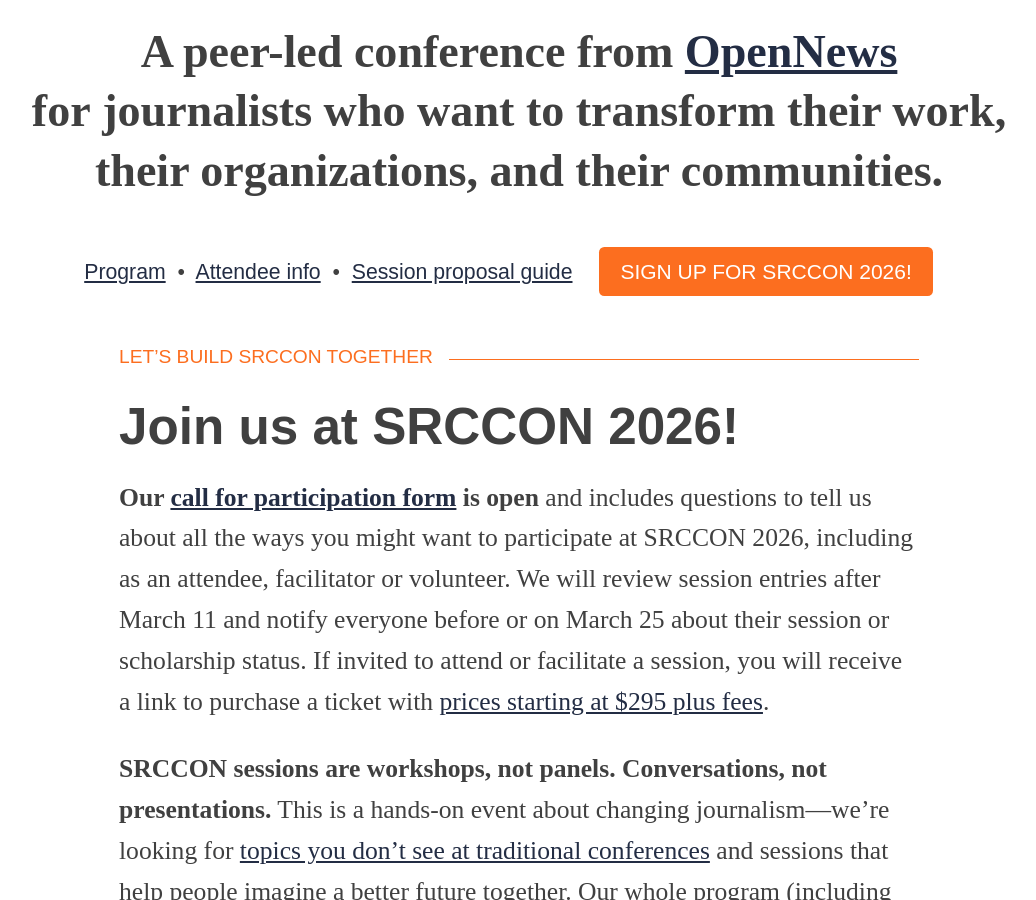
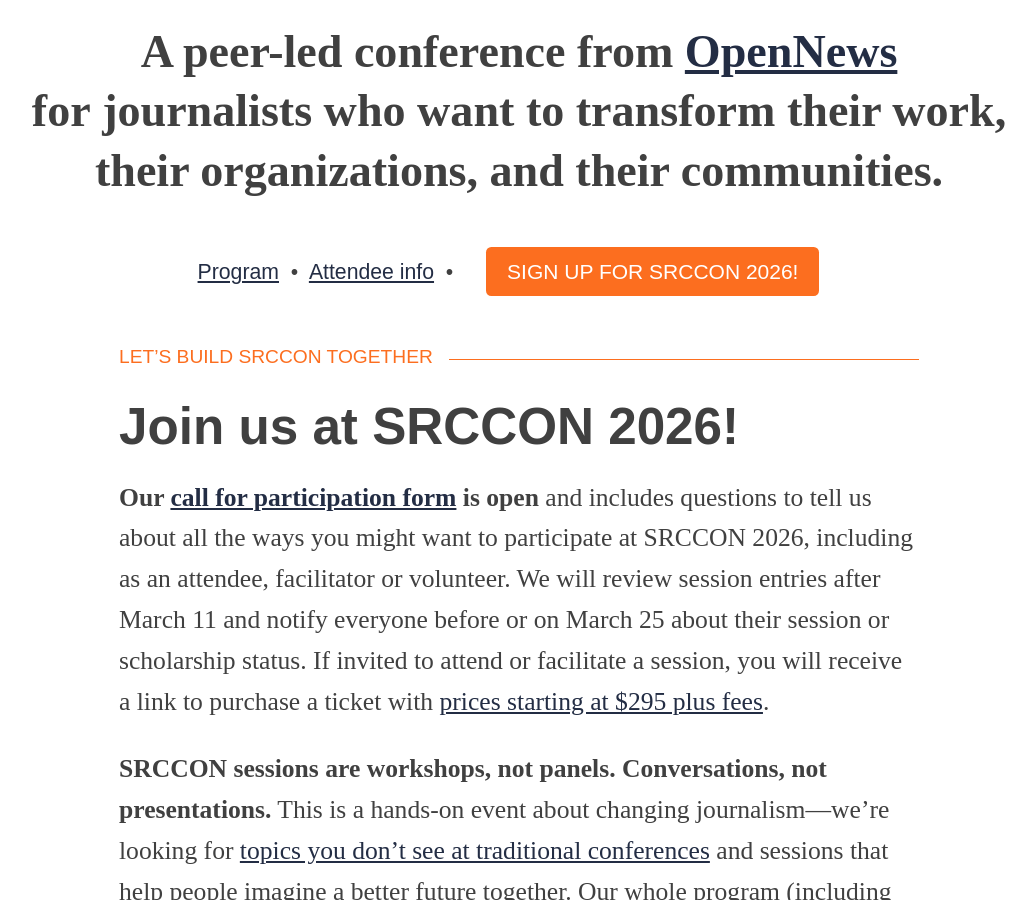
Before and after one commit to OpenNews/srccon-2026, a Jekyll site: the page built from homepage.md, in a window 1280 px wide and 900 px high, scrolled down 548 px. Shown: the whole window, without its empty margins (121-1157 px from the left). Built offline with Jekyll 4.4.1, drawn with Linux system fonts in a browser that asks for light colours; some web fonts are replaced.

Commit message:
removed session proposal guide from nav bar

```diff
--- a/_layouts/simple_layout.html
+++ b/_layouts/simple_layout.html
@@ -32,7 +32,7 @@
           <a href="/program/">Program</a> &nbsp;&bull;&nbsp;
           <a href="/attendees/">Attendee info</a> &nbsp;&bull;&nbsp; {% if page.schedule_live ==
           true %}<a href="/schedule/">Schedule</a> &nbsp;&bull;&nbsp;{% endif %}
-          <a href="/sessions/proposal-guide/">Session proposal guide</a>
+          <!-- <a href="/sessions/proposal-guide/">Session proposal guide</a> -->
           {% if page.cta_button_text %}
           <a href="{{ page.cta_button_link }}" class="button">{{ page.cta_button_text }}</a>
           {% else %}
```
